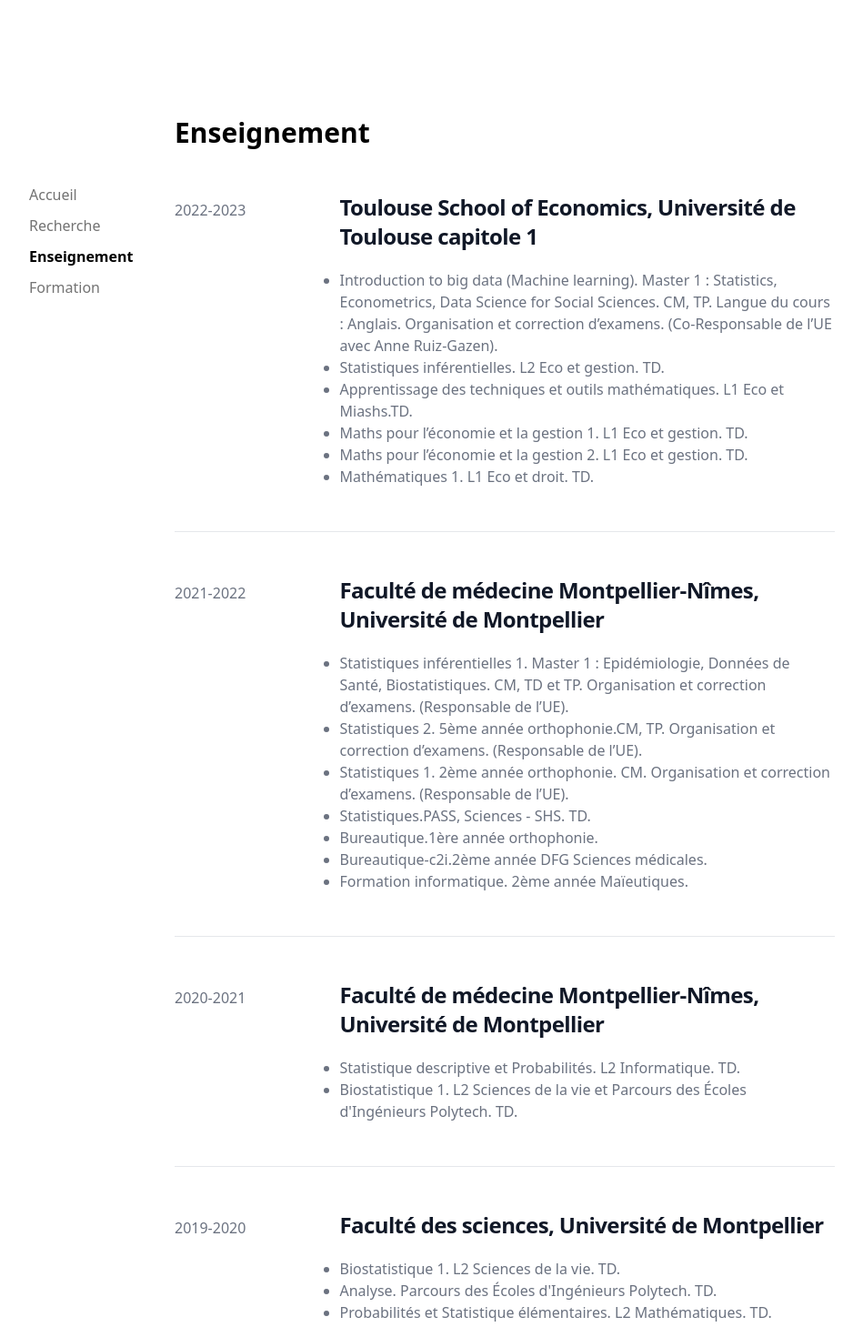
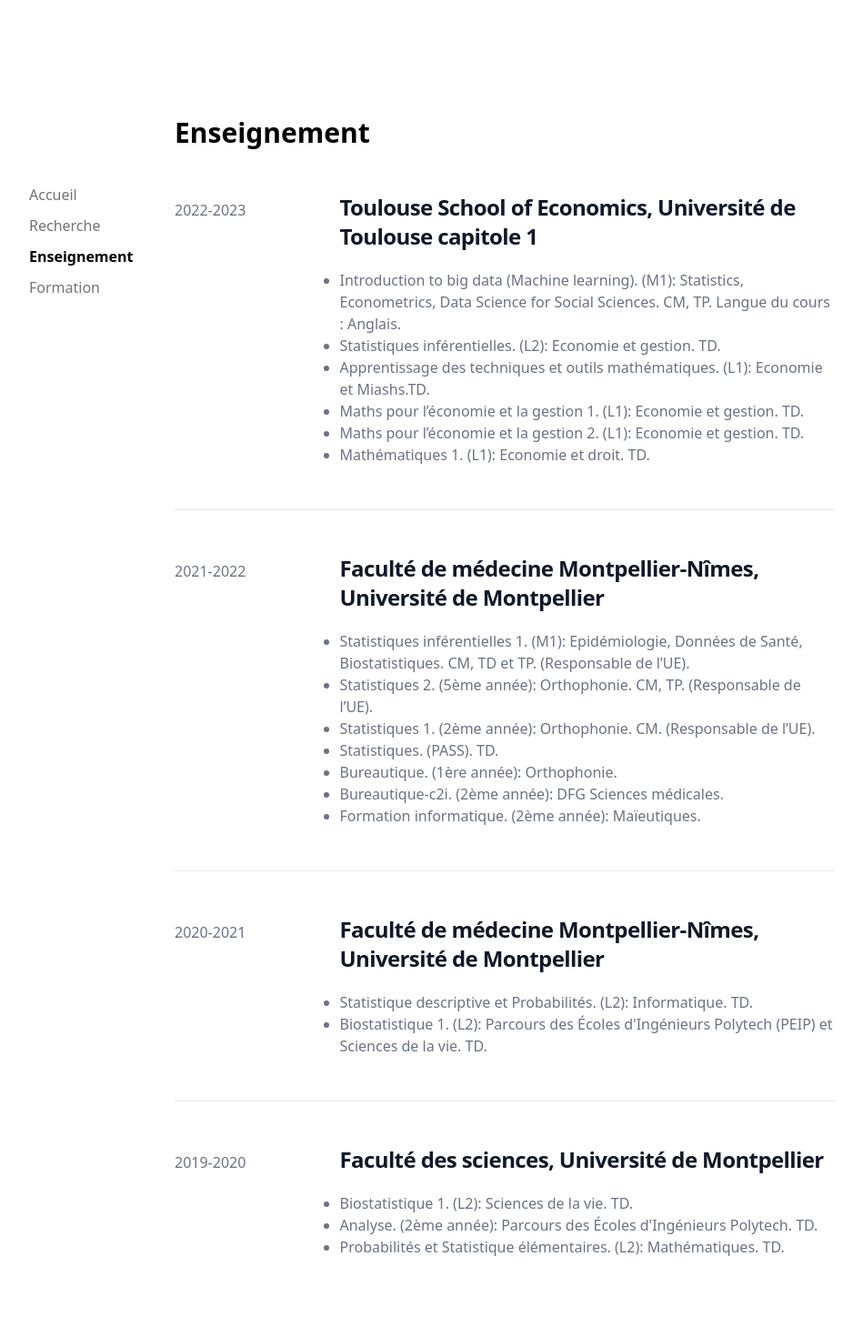
Before and after one commit to smidazai/portfolio, a Next.js app: page /enseignement in a window 1280 px wide. Shown: the top 1470 px of the page at 91% size, without its empty margins (170-1119 px from the left). Built offline with nearby package versions, Linux system fonts and the light colour scheme.

Commit message:
Update enseignement.tsx

```diff
--- a/pages/enseignement.tsx
+++ b/pages/enseignement.tsx
@@ -21,12 +21,12 @@
                             </div>
                             <div className="text-base font-medium leading-6">
                                 <ul className="list-outside list-disc">
-                                    <li className="text-gray-500 dark:text-gray-4">Introduction to big data (Machine learning). Master 1 : Statistics, Econometrics, Data Science for Social Sciences. CM, TP. Langue du cours : Anglais. Organisation et correction d’examens. (Co-Responsable de l’UE avec Anne Ruiz-Gazen). </li>
-                                    <li className="text-gray-500 dark:text-gray-4">Statistiques inférentielles. L2 Eco et gestion. TD.</li>
-                                    <li className="text-gray-500 dark:text-gray-4">Apprentissage des techniques et outils mathématiques. L1 Eco et Miashs.TD.</li>
-                                    <li className="text-gray-500 dark:text-gray-4">Maths pour l’économie et la gestion 1. L1 Eco et gestion. TD.</li>
-                                    <li className="text-gray-500 dark:text-gray-4">Maths pour l’économie et la gestion 2. L1 Eco et gestion. TD.</li>
-                                    <li className="text-gray-500 dark:text-gray-4">Mathématiques 1. L1 Eco et droit. TD.</li>
+                                    <li className="text-gray-500 dark:text-gray-4">Introduction to big data (Machine learning). (M1): Statistics, Econometrics, Data Science for Social Sciences. CM, TP. Langue du cours : Anglais. </li>
+                                    <li className="text-gray-500 dark:text-gray-4">Statistiques inférentielles. (L2): Economie et gestion. TD.</li>
+                                    <li className="text-gray-500 dark:text-gray-4">Apprentissage des techniques et outils mathématiques. (L1): Economie et Miashs.TD.</li>
+                                    <li className="text-gray-500 dark:text-gray-4">Maths pour l’économie et la gestion 1. (L1): Economie et gestion. TD.</li>
+                                    <li className="text-gray-500 dark:text-gray-4">Maths pour l’économie et la gestion 2. (L1): Economie et gestion. TD.</li>
+                                    <li className="text-gray-500 dark:text-gray-4">Mathématiques 1. (L1): Economie et droit. TD.</li>
                                 </ul>
                             </div>
                         </div>
@@ -51,13 +51,13 @@
                             </div>
                             <div className="text-base font-medium leading-6">
                                 <ul className="list-outside list-disc">
-                                    <li className="text-gray-500 dark:text-gray-4">Statistiques inférentielles 1. Master 1 : Epidémiologie, Données de Santé, Biostatistiques. CM, TD et TP. Organisation et correction d’examens. (Responsable de l’UE).</li>
-                                    <li className="text-gray-500 dark:text-gray-4">Statistiques 2. 5ème année orthophonie.CM, TP. Organisation et correction d’examens. (Responsable de l’UE).</li>
-                                    <li className="text-gray-500 dark:text-gray-4">Statistiques 1. 2ème année orthophonie. CM. Organisation et correction d’examens. (Responsable de l’UE).</li>
-                                    <li className="text-gray-500 dark:text-gray-4">Statistiques.PASS, Sciences - SHS. TD.</li>
-                                    <li className="text-gray-500 dark:text-gray-4">Bureautique.1ère année orthophonie.</li>
-                                    <li className="text-gray-500 dark:text-gray-4">Bureautique-c2i.2ème année DFG Sciences médicales.</li>
-                                    <li className="text-gray-500 dark:text-gray-4">Formation informatique.  2ème année Maïeutiques.</li>
+                                    <li className="text-gray-500 dark:text-gray-4">Statistiques inférentielles 1. (M1): Epidémiologie, Données de Santé, Biostatistiques. CM, TD et TP. (Responsable de l’UE).</li>
+                                    <li className="text-gray-500 dark:text-gray-4">Statistiques 2. (5ème année): Orthophonie. CM, TP. (Responsable de l’UE).</li>
+                                    <li className="text-gray-500 dark:text-gray-4">Statistiques 1. (2ème année): Orthophonie. CM. (Responsable de l’UE).</li>
+                                    <li className="text-gray-500 dark:text-gray-4">Statistiques. (PASS). TD.</li>
+                                    <li className="text-gray-500 dark:text-gray-4">Bureautique. (1ère année): Orthophonie.</li>
+                                    <li className="text-gray-500 dark:text-gray-4">Bureautique-c2i. (2ème année): DFG Sciences médicales.</li>
+                                    <li className="text-gray-500 dark:text-gray-4">Formation informatique. (2ème année): Maïeutiques.</li>
                                 </ul>
                             </div>
                         </div>
@@ -82,8 +82,8 @@
                             </div>
                             <div className="text-base font-medium leading-6">
                                 <ul className="list-outside list-disc">
-                                    <li className="text-gray-500 dark:text-gray-4">Statistique descriptive et Probabilités. L2 Informatique. TD.</li>
-                                    <li className="text-gray-500 dark:text-gray-4">Biostatistique 1. L2 Sciences de la vie et Parcours des Écoles d'Ingénieurs Polytech. TD. </li>
+                                    <li className="text-gray-500 dark:text-gray-4">Statistique descriptive et Probabilités. (L2): Informatique. TD.</li>
+                                    <li className="text-gray-500 dark:text-gray-4">Biostatistique 1. (L2): Parcours des Écoles d'Ingénieurs Polytech (PEIP) et Sciences de la vie. TD. </li>
                                 </ul>
                             </div>
                         </div>
@@ -108,9 +108,9 @@
                             </div>
                             <div className="text-base font-medium leading-6">
                                 <ul className="list-outside list-disc">
-                                    <li className="text-gray-500 dark:text-gray-4">Biostatistique 1. L2 Sciences de la vie. TD.</li>
-                                    <li className="text-gray-500 dark:text-gray-4">Analyse. Parcours des Écoles d'Ingénieurs Polytech. TD.</li>
-                                    <li className="text-gray-500 dark:text-gray-4">Probabilités et Statistique élémentaires. L2 Mathématiques. TD.</li>
+                                    <li className="text-gray-500 dark:text-gray-4">Biostatistique 1. (L2): Sciences de la vie. TD.</li>
+                                    <li className="text-gray-500 dark:text-gray-4">Analyse. (2ème année): Parcours des Écoles d'Ingénieurs Polytech. TD.</li>
+                                    <li className="text-gray-500 dark:text-gray-4">Probabilités et Statistique élémentaires. (L2): Mathématiques. TD.</li>
                                 </ul>
                             </div>
                         </div>
```
